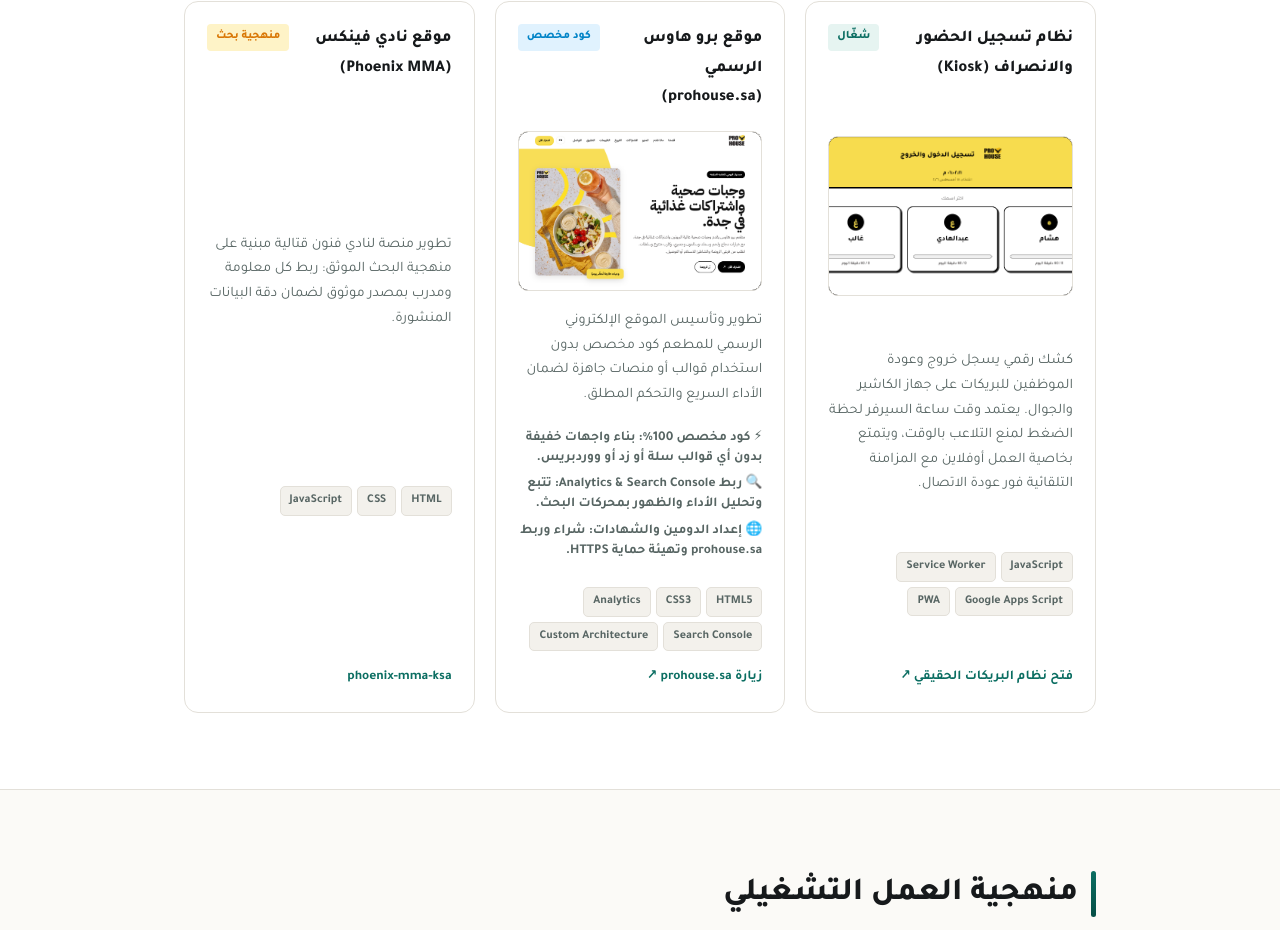
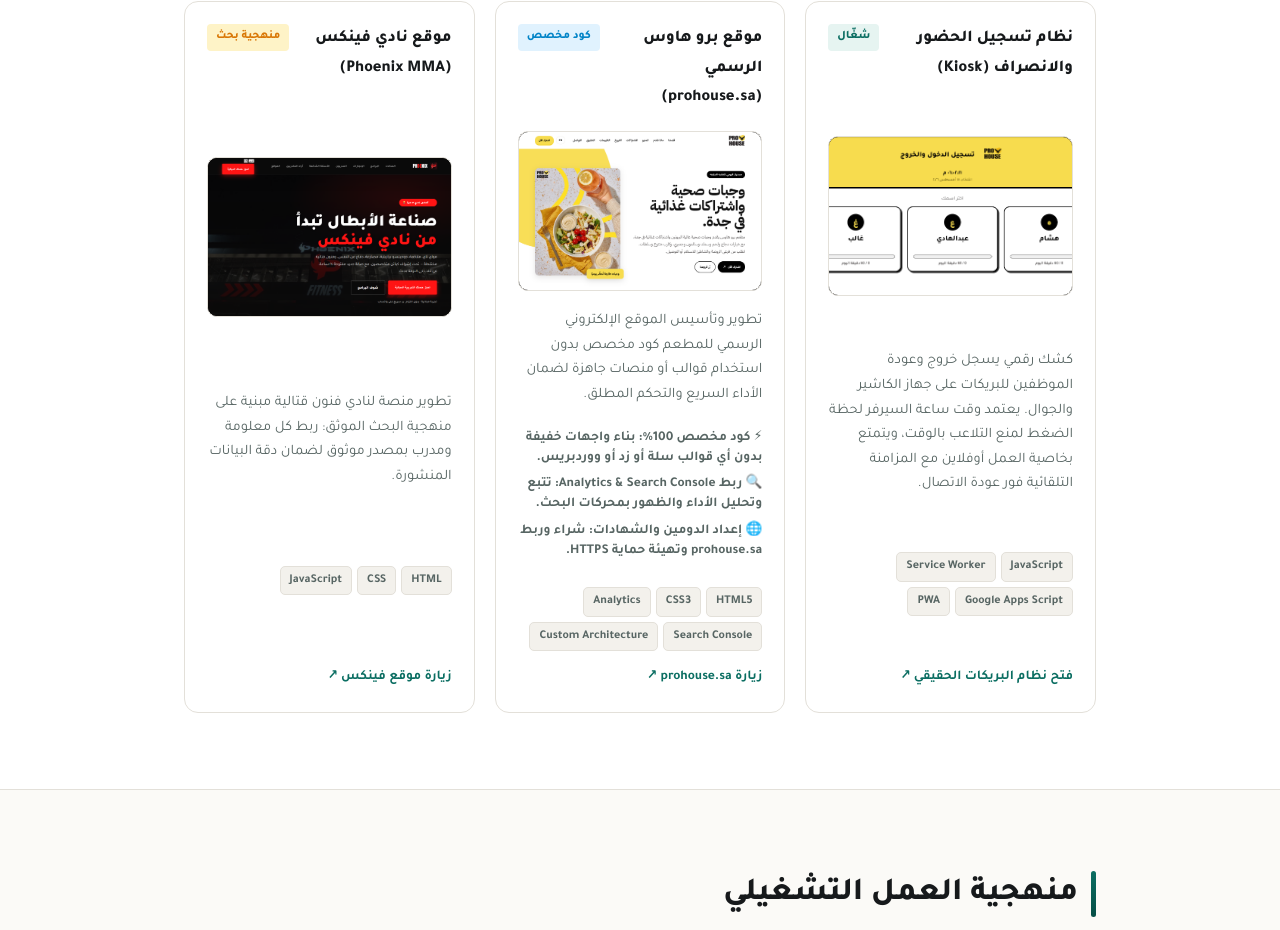
Before and after one commit to hasanoyounalsoud-stack/hasanoyounalsoud, a plain HTML site: page index.html in a window 1280 px wide. Shown: the part 4076-5006 px from the top of the page. Drawn offline with Linux system fonts and the light colour scheme.

Commit message:
Add high-res screenshot thumbnail for Phoenix MMA website card

```diff
--- a/index.html
+++ b/index.html
@@ -504,6 +504,11 @@
             <h3 data-ar="موقع نادي فينكس (Phoenix MMA)" data-en="Phoenix MMA Club Site">موقع نادي فينكس (Phoenix MMA)</h3>
             <span class="tag dev" data-ar="منهجية بحث" data-en="Research Methodology">منهجية بحث</span>
           </div>
+
+          <div class="sys-img-thumb">
+            <img src="assets/images/phoenix-mma-website.png" alt="Phoenix MMA Website Interface" class="sys-thumb-img" />
+          </div>
+
           <p data-ar="تطوير منصة لنادي فنون قتالية مبنية على منهجية البحث الموثق: ربط كل معلومة ومدرب بمصدر موثوق لضمان دقة البيانات المنشورة."
              data-en="Developed a martial arts sports platform built on documented research architecture: mapping facts and coach profiles to verified sources before publishing.">
             تطوير منصة لنادي فنون قتالية مبنية على منهجية البحث الموثق: ربط كل معلومة ومدرب بمصدر موثوق لضمان دقة البيانات المنشورة.
@@ -511,7 +516,7 @@
           <div class="stack">
             <span>HTML</span><span>CSS</span><span>JavaScript</span>
           </div>
-          <a href="https://hasanoyounalsoud-stack.github.io/phoenix-mma-ksa/" target="_blank" rel="noopener" class="link-out">phoenix-mma-ksa</a>
+          <a href="https://hasanoyounalsoud-stack.github.io/phoenix-mma-ksa/" target="_blank" rel="noopener" class="link-out" data-ar="زيارة موقع فينكس ↗" data-en="Visit Phoenix MMA ↗">زيارة موقع فينكس ↗</a>
         </div>
 
       </div>
```
Also changed, not shown: assets/images/phoenix-mma-website.png (added).
